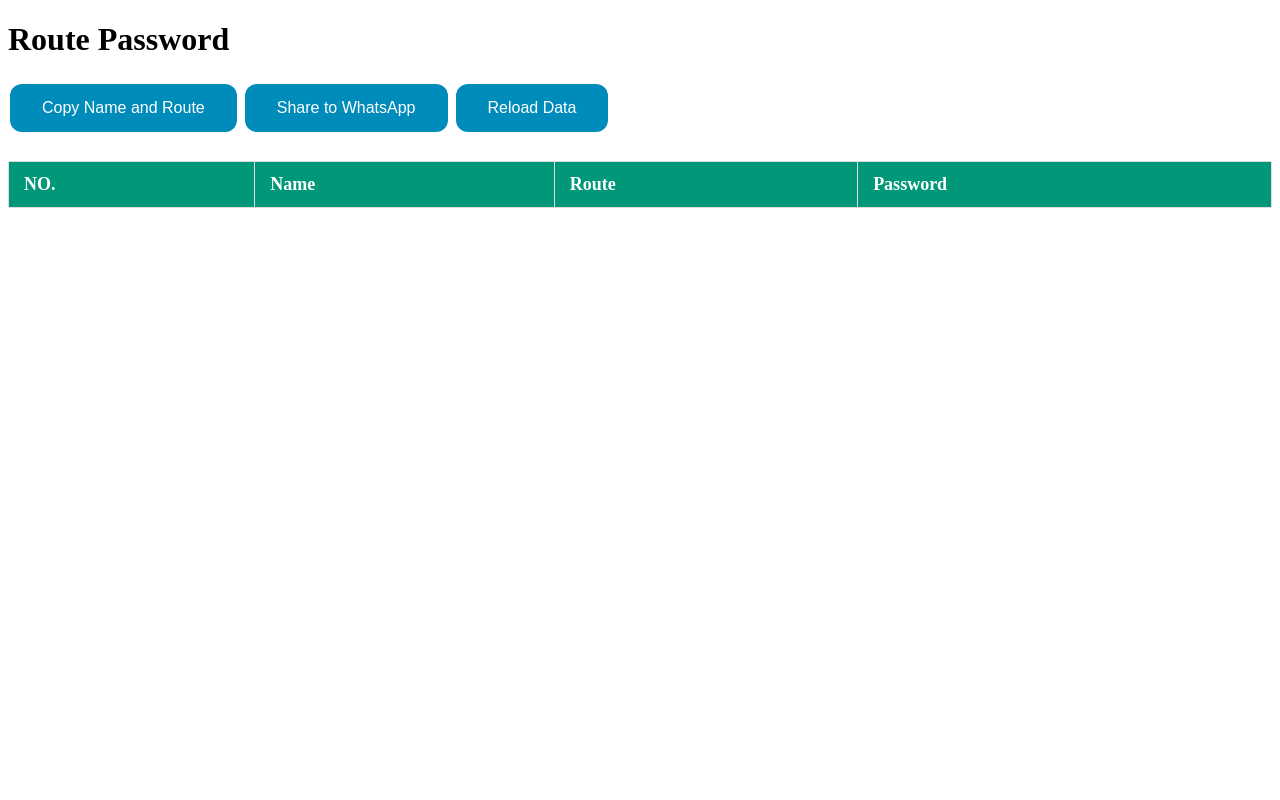
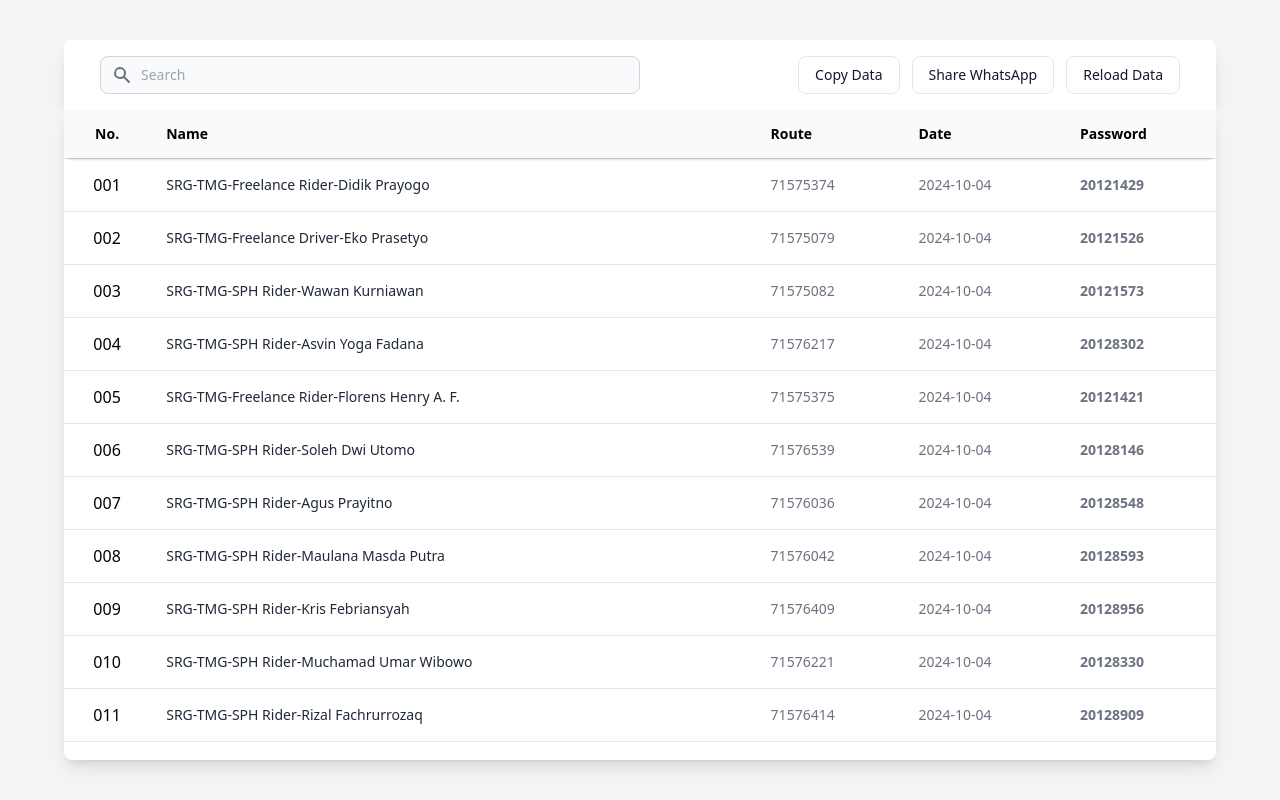
Before and after one commit to nxptmg/nxptmg.github.io, a plain HTML site: page index.html in a window 1280 px wide. Drawn offline with Linux system fonts and the light colour scheme.

Commit message:
Add files via upload

```diff
--- a/index.html
+++ b/index.html
@@ -4,80 +4,91 @@
 <head>
     <meta charset="UTF-8">
     <meta name="viewport" content="width=device-width, initial-scale=1.0">
-    <title>Route Password</title>
-
-    <style>
-        /* Basic table styling */
-        table {
-            width: 100%;
-            border-collapse: collapse;
-            margin: 25px 0;
-            font-size: 18px;
-            text-align: left;
-        }
-
-        /* Table header styling */
-        th,
-        td {
-            padding: 12px 15px;
-            border: 1px solid #ddd;
-        }
-
-        /* Table header background color */
-        thead th {
-            background-color: #009879;
-            color: #ffffff;
-        }
-
-        /* Zebra striping for table rows */
-        tbody tr:nth-child(even) {
-            background-color: #f3f3f3;
-        }
-
-        /* Hover effect for table rows */
-        tbody tr:hover {
-            background-color: #f1f1f1;
-        }
-
-        .button-rounded {
-            background-color: #008CBA;
-            /* Blue */
-            border: none;
-            color: white;
-            padding: 15px 32px;
-            text-align: center;
-            text-decoration: none;
-            display: inline-block;
-            font-size: 16px;
-            margin: 4px 2px;
-            cursor: pointer;
-            border-radius: 12px;
-        }
-    </style>
+    <meta http-equiv="X-UA-Compatible" content="ie=edge">
+    <link rel="stylesheet" href="./style.css">
+    <title>NXP</title>
 </head>
 
-<body>
-    <h1>Route Password</h1>
-    <button class="button-rounded" id="copyButton">Copy Name and Route</button>
-    <button class="button-rounded" id="shareButton">Share to WhatsApp</button>
-    <button class="button-rounded" id="reloadButton">Reload Data</button>
+<body class="h-screen flex flex-col">
 
-    <table id="data-table">
-        <thead>
-            <tr>
-                <th>NO.</th>
-                <th>Name</th>
-                <th>Route</th>
-                <th>Password</th>
-                <!-- Add more headers as needed -->
-            </tr>
-        </thead>
-        <tbody>
-            <!-- Data will be inserted here -->
-        </tbody>
-    </table>
 
-    <script src="script.js"></script>
+    <div class="bg-gray-100 justify-center items-center">
+        <div class="mt-10 max-w-6xl mx-5 bg-white mx-auto flex-grow w-full rounded-t-lg shadow-lg ">
+            <div
+                class="flex flex-col items-center justify-between max-w-6xl mx-5 space-y-3 p-4 md:flex-row md:space-x-4 md:space-y-0">
+                <div class="w-full md:w-1/2">
+                    <form class="flex items-center">
+                        <label for="searchTable" class="sr-only">Search</label>
+                        <div class="relative w-full">
+                            <div class="pointer-events-none absolute inset-y-0 left-0 flex items-center pl-3">
+                                <svg aria-hidden="true" class="h-5 w-5 text-gray-500 " fill="currentColor"
+                                    viewbox="0 0 20 20" xmlns="http://www.w3.org/2000/svg">
+                                    <path fill-rule="evenodd"
+                                        d="M8 4a4 4 0 100 8 4 4 0 000-8zM2 8a6 6 0 1110.89 3.476l4.817 4.817a1 1 0 01-1.414 1.414l-4.816-4.816A6 6 0 012 8z"
+                                        clip-rule="evenodd" />
+                                </svg>
+                            </div>
+                            <input type="text" id="searchInput"
+                                class="block w-full rounded-lg border border-gray-300 bg-gray-50 p-2 pl-10 text-sm text-gray-900 focus:border-primary-500 focus:ring-primary-500 "
+                                placeholder="Search" required="" />
+                        </div>
+                    </form>
+                </div>
+
+                <div
+                    class="flex w-full flex-shrink-0 flex-col items-stretch justify-end space-y-2 md:w-auto md:flex-row md:items-center md:space-x-3 md:space-y-0">
+                    <div class="flex w-full items-center space-x-3 md:w-auto">
+                        <button id="copyButton"
+                            class="flex w-full items-center justify-center rounded-lg border border-gray-200 bg-white px-4 py-2 text-sm font-medium text-gray-900 hover:bg-gray-100 hover:text-primary-700 focus:z-10 focus:outline-none focus:ring-4 focus:ring-gray-200 md:w-auto"
+                            type="button">Copy Data</button>
+                        <button id="shareButton"
+                            class="flex w-full items-center justify-center rounded-lg border border-gray-200 bg-white px-4 py-2 text-sm font-medium text-gray-900 hover:bg-gray-100 hover:text-primary-700 focus:z-10 focus:outline-none focus:ring-4 focus:ring-gray-200 md:w-auto"
+                            type="button">Share WhatsApp</button>
+                    </div>
+                    <button type="button" id="reloadButton"
+                        class="flex w-full items-center justify-center rounded-lg border border-gray-200 bg-white px-4 py-2 text-sm font-medium text-gray-900 hover:bg-gray-100 hover:text-primary-700 focus:z-10 focus:outline-none focus:ring-4 focus:ring-gray-200 md:w-auto">Reload
+                        Data</button>
+                </div>
+            </div>
+        </div>
+    </div>
+
+
+    <div class="bg-gray-100 justify-center items-center overflow-hidden flex-grow flex-col flex">
+        <div class="mb-10 max-w-6xl mx-5  bg-white mx-auto flex-grow w-full rounded-b-lg shadow-lg overflow-y-auto">
+            <table class="min-w-full divide-y divide-gray-200 rounded-lg">
+                <thead class="bg-gray-50 rounded-lg sticky top-0 shadow border-b">
+                    <tr class="font-bold"></tr>
+                    <th scope="col" class="py-3.5 px-4 text-sm font-bold text-center text-black">
+                        No.
+                    </th>
+
+                    <th scope="col" class="px-4 py-3.5 text-sm font-bold text-left text-black">
+                        Name
+                    </th>
+
+                    <th scope="col" class="px-4 py-3.5 text-sm font-bold text-left text-black">
+                        Route
+                    </th>
+
+                    <th scope="col" class="px-4 py-3.5 text-sm font-bold text-left text-black">
+                        Date
+                    </th>
+
+                    <th scope="col" class="px-4 py-3.5 text-sm font-bold text-left text-black">
+                        Password
+                    </th>
+                    </tr>
+                </thead>
+                <tbody id="tableBody" class="bg-white divide-y divide-gray-200 tableBody">
+                </tbody>
+            </table>
+        </div>
+    </div>
+    </div>
+    </div>
+
 </body>
+<script src="script.js"></script>
 
 </html>
```
